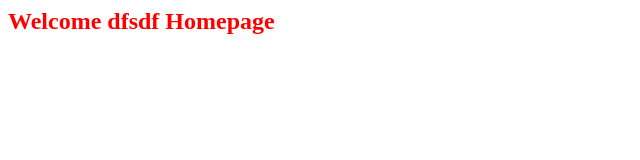
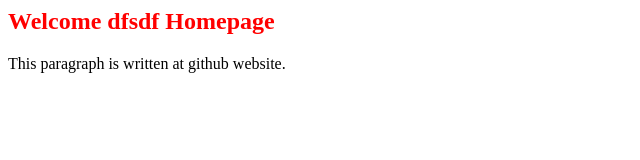
Before and after one commit to mirajea/GITTEST, a plain HTML site: page index.html in a window 1280 px wide. Shown: the whole page, without its empty margins (0-640 px from the left). Drawn offline with Linux system fonts and the light colour scheme.

Commit message:
Modified the index.html at the github site.
20180410

```diff
--- a/index.html
+++ b/index.html
@@ -5,5 +5,6 @@
 </head>
 <body>
     <h2 style="color:red;">Welcome dfsdf Homepage</h2>
+<P>This paragraph is written at github website.</P>
 </body>
 </html>
```
